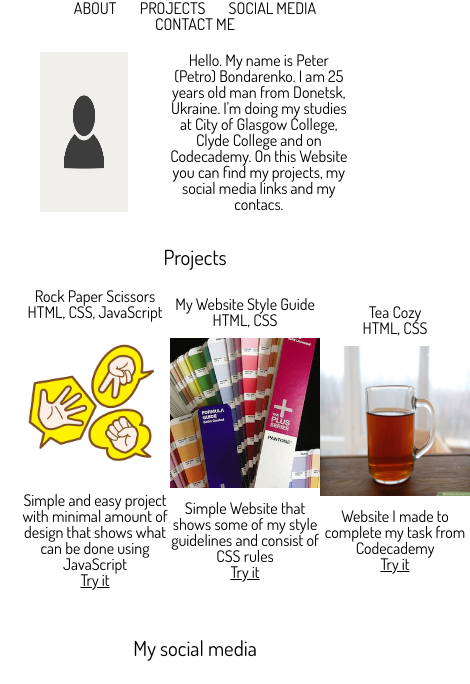
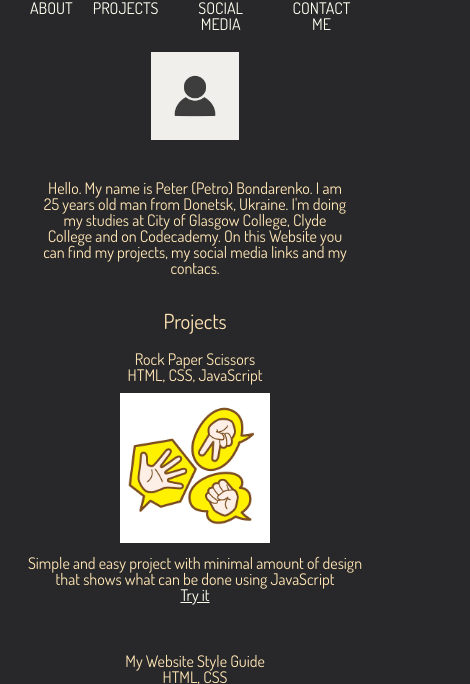
Before and after one commit to Fridrex/Portfolio-Website, a plain HTML site: page index.html in a window 390 px wide. Shown: the part 101-785 px from the top of the page, 470 px wide, since content can reach past the window. Drawn offline with Linux system fonts and the light colour scheme.

Commit message:
made it responsive

```diff
--- a/css/main.css
+++ b/css/main.css
@@ -3,6 +3,8 @@
 body {
     padding: 20px;
     font-family: 'Dosis', sans-serif;
+    background-color: #28282B;
+    color: #FFE5B4;
 }
 
 header {
@@ -31,7 +33,7 @@ li {
 li a {
     text-decoration: none;
     text-transform: uppercase;
-    color: black;
+    color: #FFFFF0;
 }
 
 li a:hover {
@@ -41,6 +43,7 @@ li a:hover {
 .about {
     display: flex;
     justify-content: flex-start;
+    flex-wrap: wrap;
 }
 
 .about img {
@@ -60,9 +63,11 @@ main {
 .projects {
     text-align: center;
     display: flex;
-    justify-content: space-around;
+    justify-content: center;
     align-items: center;
     flex: 1 1 1;
+    gap: 50px;
+    flex-wrap: wrap;
 }
 
 h3 {
@@ -78,7 +83,7 @@ h3 {
 }
 
 .projects_item a {
-    color: black;
+    color: #FFFFF0;
     margin-top: 5px 0;
 }
 
@@ -96,7 +101,7 @@ footer {
 
 .sm a {
     text-decoration: none;
-    color: black;
+    color: #FFFFF0;
 }
 
 .h1_c {
@@ -107,3 +112,25 @@ footer {
     text-align: center;
     margin: 20px;
 }
+
+.p_c a {
+    color: #FFFFF0;
+}
+
+@media screen and (max-width: 430px){
+    .about img {
+        display: block;
+        margin: 20px auto;
+    }
+    ul {
+        display: flex;
+        flex-direction: row;
+    }
+}
+
+@media screen and (max-width: 820px){
+    .about img {
+        display: block;
+        margin: 20px auto;
+    }
+}
```
